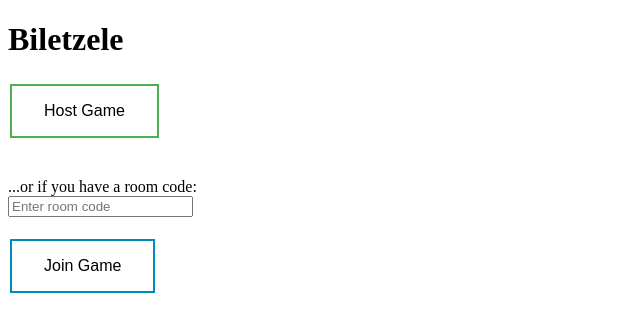
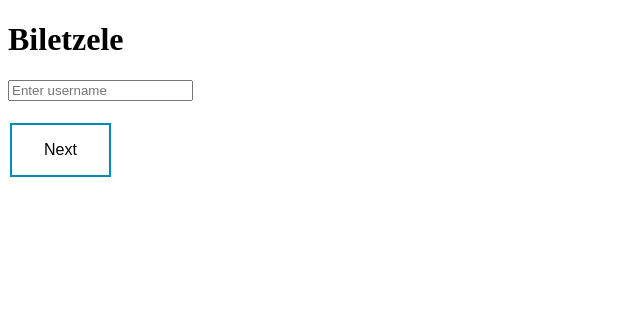
Before and after one commit to mi-rac/Biletzele, a Flask app: page / in a window 1280 px wide. Shown: the top 332 px of the page, without its empty margins (0-640 px from the left). Run offline with Flask 2, Linux system fonts and the light colour scheme.

Commit message:
App takes username at the beggining

```diff
--- a/app/routes.py
+++ b/app/routes.py
@@ -5,15 +5,24 @@ import random
 import string
 
 @app.route('/', methods=['GET', 'POST'])
+@app.route('/index', methods=['GET', 'POST'])
+def index():
+    return render_template('index.html')
+
 @app.route('/home', methods=['GET', 'POST'])
 def home():
-    return render_template('home.html')
+    username = request.args.get('username')
+    return render_template('home.html', username=username)
 
-@app.route('/lobby')
-def lobby():
+@app.route('/new_lobby/<string:username>')
+def new_lobby(username):
     letters = string.ascii_uppercase
     room = ''.join(random.choice(letters) for i in range(4))
-    return render_template('lobby.html', room=room, host=True)
+    return render_template('lobby.html', room=room, username=username, host=True)
+
+@app.route('/leave_room')
+def leave_room():
+    pass
 
 @app.route('/join')
 def join():
--- a/app/templates/home.html
+++ b/app/templates/home.html
@@ -1,7 +1,11 @@
 {% extends "index.html" %}
 
 {% block content %}
-<form id="host" action="/lobby" method="get">
+<div>
+    Welcome <i>{{ username }}</i>!
+</div>
+
+<form id="host" action="{{ url_for('new_lobby', username=username) }}" method="get">
     <button class="button button1" type="submit">Host Game</button><br>
 </form>
 
--- a/app/templates/index.html
+++ b/app/templates/index.html
@@ -7,6 +7,11 @@
   <body>
       <h1>Biletzele</h1>
       {% block content %}
+      <form action="/home">
+          <input type="text" name="username" placeholder="Enter username"><br>
+          <br>
+          <button class="button button2" type="submit">Next</button>
+      </form>
       {% endblock %}
   </body>
 </html>
--- a/app/templates/join.html
+++ b/app/templates/join.html
@@ -2,7 +2,8 @@
 
 {% block content %}
 
-<h1>Welcome to game room {{ room }}</h1>
+<h1>Welcome to game room <b>{{ room }}</b></h1>
+<p>Share the code with everyone who wants to join.</p>
 
 <div id="messages"></div>
 
```
Also changed, not shown: app/templates/lobby.html (+18 -6 lines).
